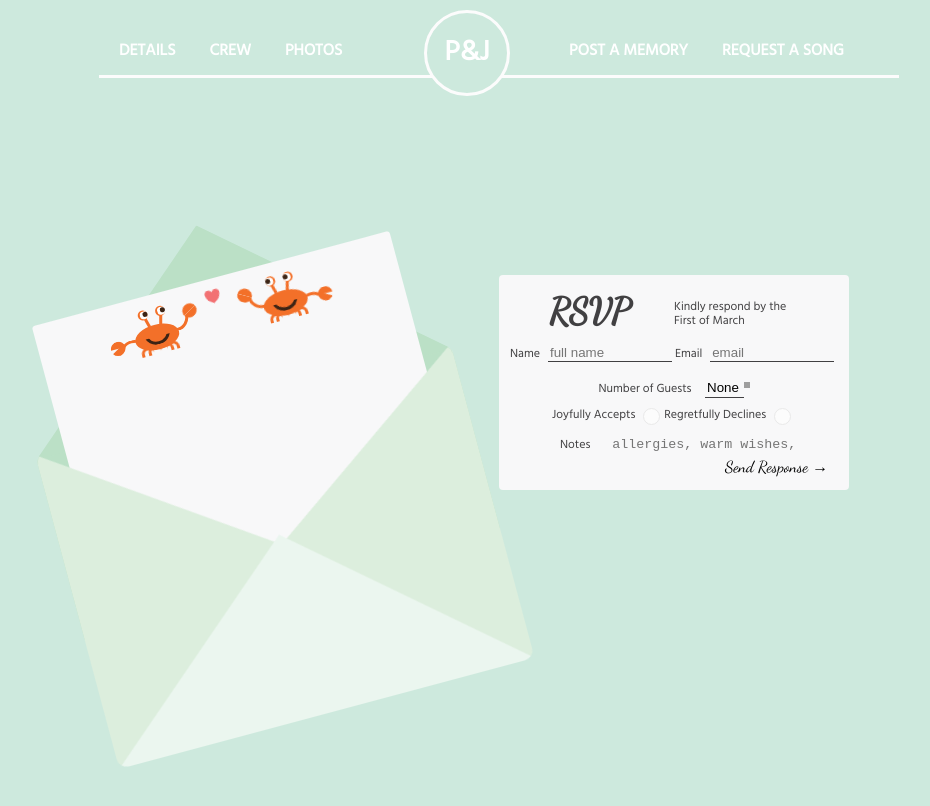
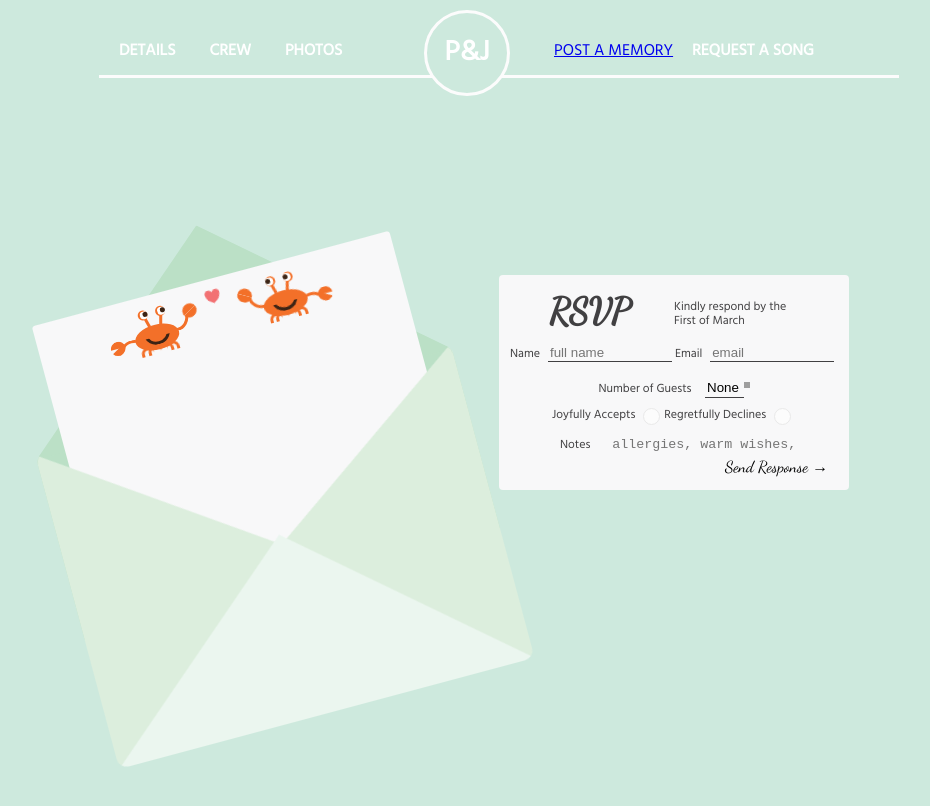
Before and after one commit to phyllisandjohn/phyllisandjohn.github.io, a Jekyll site: the page built from index.html, in a window 1280 px wide. Shown: the top 806 px of the page, without its empty margins (141-1071 px from the left). Built offline with Jekyll 4.4.1, drawn with Linux system fonts in a browser that asks for light colours; grey boxes are pictures that could not be loaded.

Commit message:
Update default.html

```diff
--- a/_layouts/default.html
+++ b/_layouts/default.html
@@ -20,7 +20,9 @@
 			</ul>
 			<h1><a href="index.html">P&J</a></h1>
 			<ul class="nav-2">
-				<li><a href="2016/01/17/post">POST A MEMORY</a></li>
+				{% for post in site.posts %}
+	    				<a href="{{ post.url }}">POST A MEMORY</a></li>
+	  			{% endfor %}
 				<li><a href="request.html">REQUEST A SONG</a></li>
 			</ul>
 		</div>
```
